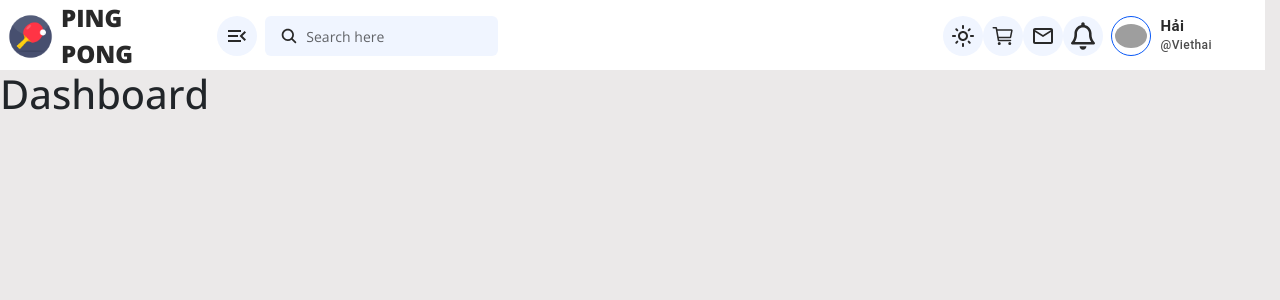
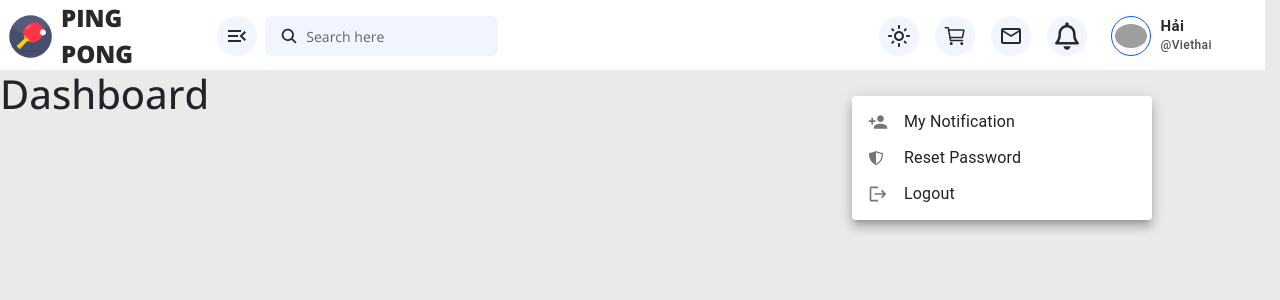
Before and after one commit to KINGDOMNVHAI/bongban-fe, a React (Create React App) app: page / in a window 1280 px wide. Both pictures are taken after a click on the button 1082 px from the left and 36 px from the top of the page. Shown: the top 300 px of the page. Built offline with nearby package versions, Linux system fonts and the light colour scheme; grey boxes are pictures that could not be loaded.

Commit message:
Design menu Account, menu Notification

```diff
--- a/src/App.css
+++ b/src/App.css
@@ -32,3 +32,8 @@ header button.rounded-circle:hover svg {color: #0858f7 !important; transition: a
 .myAcc .userInfo {padding-left: 10px;}
 .myAcc .userInfo h4 {font-size: 15px; font-weight: 600; margin-bottom: 0px; color: #292929;}
 .myAcc .userInfo p {margin-top: 0px; font-size: 12px; color: #000; opacity: 0.7;}
+
+#account-menu li {font-size: 14px !important; padding: 12px 15px !important;}
+#account-menu li svg {font-size: 20px !important;}
+
+#notifications .MuiPaper-elevation {right: 10% !important; left: auto !important; top: 12% !important; width: 300px !important;}
--- a/src/components/Header/index.js
+++ b/src/components/Header/index.js
@@ -3,11 +3,44 @@ import logo from '../../assets/images/table-tennis-logo.png'
 import Button from '@mui/material/Button';
 import { MdMenuOpen, MdOutlineMenu, MdDarkMode, MdOutlineMailOutline, MdOutlineLightMode } from "react-icons/md";
 import { CiLight } from "react-icons/ci";
-import { IoCartOutline } from "react-icons/io5";
+import { IoCartOutline, IoShieldHalfSharp } from "react-icons/io5";
 import { FaRegBell } from "react-icons/fa6";
 import SearchBox from "../SearchBox";
 
+import { React, useState } from 'react';
+import Box from '@mui/material/Box';
+import Avatar from '@mui/material/Avatar';
+import Menu from '@mui/material/Menu';
+import MenuItem from '@mui/material/MenuItem';
+import ListItemIcon from '@mui/material/ListItemIcon';
+import Divider from '@mui/material/Divider';
+import IconButton from '@mui/material/IconButton';
+import Typography from '@mui/material/Typography';
+import Tooltip from '@mui/material/Tooltip';
+import PersonAdd from '@mui/icons-material/PersonAdd';
+import Settings from '@mui/icons-material/Settings';
+import Logout from '@mui/icons-material/Logout';
+
+
 const Header = () => {
+
+    const [anchorEl, setAnchorEl] = useState(null);
+    const [isOpenNotificationDrop, setisOpenNotificationDrop] = useState(false);
+    const openMyAcc = Boolean(anchorEl);
+    const openNotifications = Boolean(isOpenNotificationDrop);
+    const handleOpenMyAccDrop = (event) => {
+        setAnchorEl(event.currentTarget);
+    };
+    const handleCloseMyAccDrop = () => {
+        setAnchorEl(null);
+    };
+    const handleOpenNotificationsDrop = () => {
+        setisOpenNotificationDrop(true);
+    };
+    const handleCloseNotificationsDrop = () => {
+        setisOpenNotificationDrop(false);
+    };
+
     return (
         <>
             <header className="row d-flex align-items-center">
@@ -27,13 +60,47 @@ const Header = () => {
                         </div>
 
                         <div className="col-sm-7 d-flex align-items-center justify-content-end part3 pl-4">
-                            <Button className="rounded-circle"><MdOutlineLightMode/></Button>
-                            <Button className="rounded-circle"><IoCartOutline/></Button>
-                            <Button className="rounded-circle"><MdOutlineMailOutline/></Button>
-                            <Button className="rounded-circle"><FaRegBell/></Button>
+                            <Button className="rounded-circle mr-3"><MdOutlineLightMode/></Button>
+                            <Button className="rounded-circle mr-3"><IoCartOutline/></Button>
+                            <Button className="rounded-circle mr-3"><MdOutlineMailOutline/></Button>
+
+                            <div className="dropdownWrapper position-relative">
+                                <Button className="rounded-circle mr-3" onClick={handleOpenNotificationsDrop}><FaRegBell/></Button>
+
+                                <Menu
+                                    anchorEl={isOpenNotificationDrop}
+                                    className="notifications"
+                                    id="notifications"
+                                    open={openNotifications}
+                                    onClose={handleCloseNotificationsDrop}
+                                    onClick={handleCloseNotificationsDrop}
+                                    transformOrigin={{ horizontal: 'right', vertical: 'top' }}
+                                    anchorOrigin={{ horizontal: 'right', vertical: 'bottom' }}
+                                >
+
+                                    <MenuItem onClick={handleCloseNotificationsDrop}>
+                                        <ListItemIcon>
+                                            <PersonAdd fontSize="small" />
+                                        </ListItemIcon>
+                                        My Notification
+                                    </MenuItem>
+                                    <MenuItem onClick={handleCloseNotificationsDrop}>
+                                        <ListItemIcon>
+                                            <IoShieldHalfSharp />
+                                        </ListItemIcon>
+                                        Reset Password
+                                    </MenuItem>
+                                    <MenuItem onClick={handleCloseNotificationsDrop}>
+                                        <ListItemIcon>
+                                            <Logout fontSize="small" />
+                                        </ListItemIcon>
+                                        Logout
+                                    </MenuItem>
+                                </Menu>
+                            </div>
 
                             <div className="myAccWrapper">
-                                <Button className="myAcc d-flex align-items-center">
+                                <Button className="myAcc d-flex align-items-center" onClick={handleOpenMyAccDrop}>
                                     <div className="userImg">
                                         <span className="rounded-circle">
                                             <img src="https://mironcoder-hotash.netlify.app/images/avatar/01.webp" />
@@ -44,8 +111,37 @@ const Header = () => {
                                         <h4>Hải</h4>
                                         <p className="mb-0">@viethai</p>
                                     </div>
+                                </Button>
 
-                                </Button>
+                                <Menu
+                                    anchorEl={anchorEl}
+                                    id="account-menu"
+                                    open={openMyAcc}
+                                    onClose={handleCloseMyAccDrop}
+                                    onClick={handleCloseMyAccDrop}
+                                    transformOrigin={{ horizontal: 'right', vertical: 'top' }}
+                                    anchorOrigin={{ horizontal: 'right', vertical: 'bottom' }}
+                                >
+
+                                    <MenuItem onClick={handleCloseMyAccDrop}>
+                                        <ListItemIcon>
+                                            <PersonAdd fontSize="small" />
+                                        </ListItemIcon>
+                                        My account
+                                    </MenuItem>
+                                    <MenuItem onClick={handleCloseMyAccDrop}>
+                                        <ListItemIcon>
+                                            <IoShieldHalfSharp />
+                                        </ListItemIcon>
+                                        Reset Password
+                                    </MenuItem>
+                                    <MenuItem onClick={handleCloseMyAccDrop}>
+                                        <ListItemIcon>
+                                            <Logout fontSize="small" />
+                                        </ListItemIcon>
+                                        Logout
+                                    </MenuItem>
+                                </Menu>
                             </div>
                         </div>
                     </div>
```
Also changed, not shown: document/huongdan.txt.
